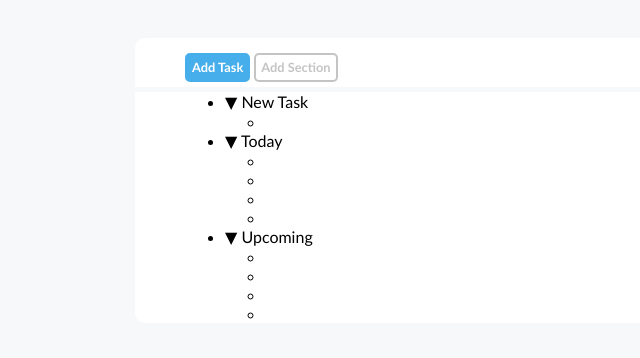
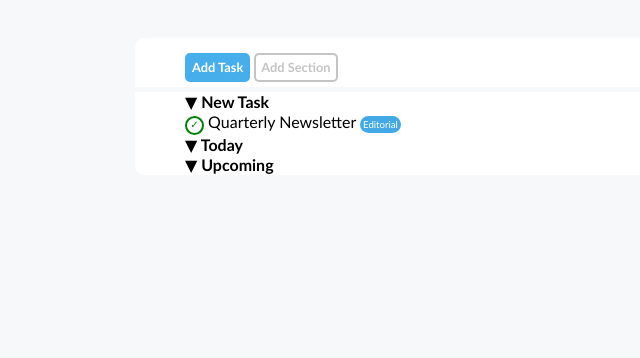
Before and after one commit to DamianoMura/html-css-toboolist, a plain HTML site: page index.html in a window 1280 px wide. Shown: the part 102-460 px from the top of the page, without its empty margins (0-640 px from the left). Drawn offline with Linux system fonts and the light colour scheme.

Commit message:
[add] css for categories and checkmarks

```diff
--- a/assets/css/styles.css
+++ b/assets/css/styles.css
@@ -4,6 +4,11 @@
 
 body {
   font-family: 'Trebuchet MS', 'Lucida Sans Unicode', 'Lucida Grande', 'Lucida Sans', Arial, sans-serif;
+}
+
+ul {
+  list-style-type: none;
+  padding: 0;
 }
 
 
@@ -51,8 +56,65 @@ body {
   line-height: 25px;
 }
 
+/* check - cross divs*/
+.round {
+  display: inline-block;
+  height: 15px;
+  width: 15px;
+  border-radius: 50%;
+  text-align: center;
+  font-size: 10px;
+}
 
+.true {
+  color: green;
+  border: green solid 2px;
+}
 
+.false {
+  color: red;
+  border: red;
+}
+
+/* category icon*/
+
+.icon {
+  display: inline-block;
+  border-radius: 25px;
+  font-size: 0.6rem;
+  color: white;
+  padding: 3px;
+}
+
+.blue-icon {
+  background-color: #43A9E6;
+  /* Editorial*/
+}
+
+.pink-icon {
+  background-color: #D564A3;
+  /* Websites*/
+}
+
+.green-icon {
+  background-color: #66C1A7;
+  /* Recruiting*/
+}
+
+.orange-icon {
+  background-color: #EF9D36;
+  /* Mobile*/
+}
+
+.lime-icon {
+  background-color: #AEC82B;
+  /* Sales*/
+}
+
+.purple-icon {
+  background-color: #43A9E6;
+  /* Q1 Goals*/
+}
 
 /* tools */
 .container {
--- a/index.html
+++ b/index.html
@@ -27,34 +27,47 @@
           <span class="bold">Add Section</span>
         </div>
       </section>
-      <!-- triangolino verso il basso =   &#9660;-->
+      <!-- triangolino verso il basso =   ▼  =  &#9660;-->
       <section class="container round-bottom mtop5">
         <ul>
+
           <li>
-            <span>&#9660; New Task</span>
+            <span class="bold">&#9660; New Task</span>
             <ul>
-              <li></li>
+              <li>
+                <div class="round true bold ">
+                  <span>&check;</span>
+                </div>
+                <span class="inline-block">Quarterly Newsletter</span>
+                <div class="icon blue-icon">
+                  <span>Editorial</span>
+                </div>
+              </li>
             </ul>
-          </li>
+          </li> <!-- /newtask li-->
+
           <li>
-            <span>&#9660; Today</span>
+            <span class="bold">&#9660; Today</span>
             <ul>
               <li></li>
               <li></li>
               <li></li>
               <li></li>
             </ul>
-          </li>
+          </li> <!-- /today li-->
+
           <li>
-            <span>&#9660; Upcoming</span>
+            <span class="bold">&#9660; Upcoming</span>
             <ul>
               <li></li>
               <li></li>
               <li></li>
               <li></li>
             </ul>
-          </li>
+          </li><!-- /upcoming li-->
+
         </ul>
+
       </section>
 
     </main>
```
